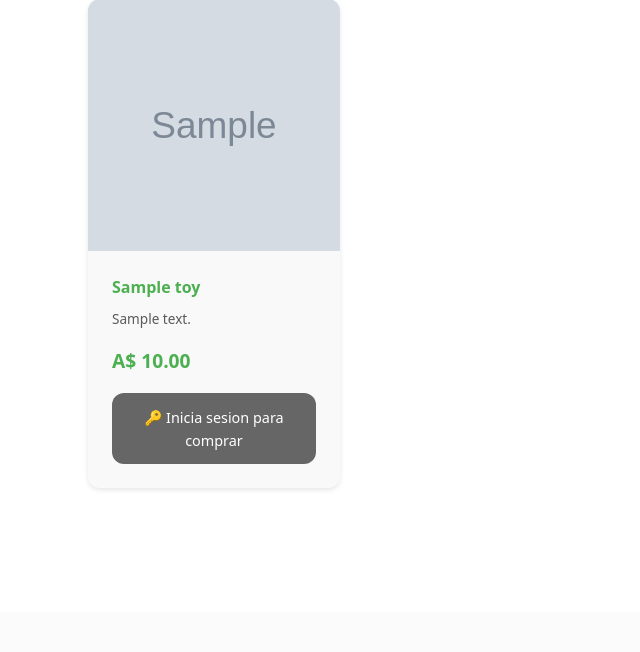
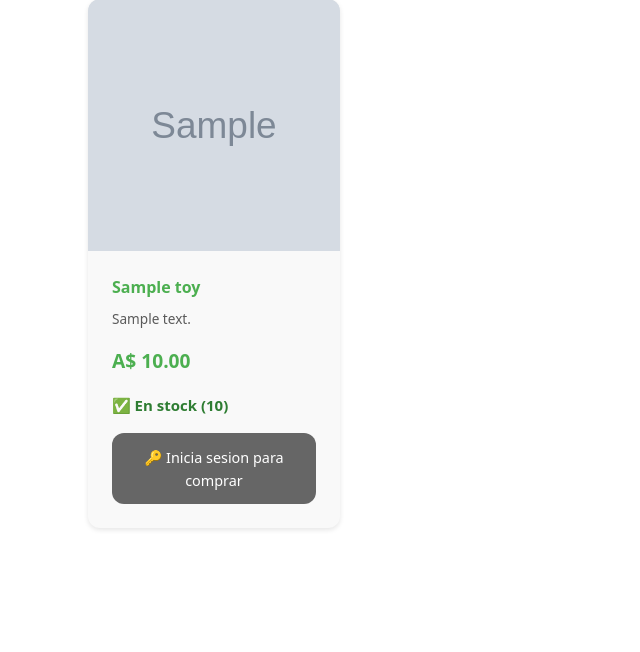
Before and after one commit to Esemanraro/Tienda, a Flask app: page / in a window 1280 px wide. Shown: the part 249-901 px from the top of the page, without its empty margins (0-640 px from the left). Before the commit the page ends 738 px from the top, so only its background shows below. Run offline with Flask 3, Linux system fonts and the light colour scheme; tables that the repository leaves empty hold one stand-in row (values such as "Sample post"); grey boxes marked "Sample" are stand-in pictures; parts of the project's set-up code (start-up, migrations or seed data) failed here and were passed over; some libraries are stand-ins or nearby versions.

Commit message:
Show out-of-stock messaging and return full category results

```diff
--- a/blueprints/shop.py
+++ b/blueprints/shop.py
@@ -152,14 +152,11 @@ def advanced_search():
 def basic_search():
     """BÃºsqueda bÃ¡sica (fallback)"""
     query = request.args.get('query', '').strip()
-    toy_type = request.args.get('toy_type') or request.args.get('category', '')
+    toy_type = (request.args.get('toy_type') or request.args.get('category') or '').strip()
     # New filters
     age = request.args.get('age') or request.args.get('age_range') or ''
     gender = request.args.get('gender', '')
     sort = request.args.get('sort', 'name')
-    page = PaginationHelper.get_page_number()
-    per_page = PaginationHelper.get_per_page(default=12)
-
     # Construir consulta base
     toys_query = Toy.query.filter_by(is_active=True)
     # Filtrar por centro si el usuario estÃ¡ autenticado
@@ -185,7 +182,10 @@ def basic_search():
         )
 
     if toy_type:
-        toys_query = toys_query.filter(Toy.category == toy_type)
+        normalized_category = toy_type.lower()
+        toys_query = toys_query.filter(
+            db.func.lower(db.func.trim(Toy.category)) == normalized_category
+        )
 
     # Nuevos filtros por columnas del item (Toy)
     if age:
@@ -203,16 +203,8 @@ def basic_search():
     else:  # fallback
         toys_query = toys_query.order_by(Toy.created_at.desc())
 
-    # PaginaciÃ³n
-    toys_pagination = toys_query.paginate(
-        page=page, per_page=per_page, error_out=False
-    )
-
-    # URLs de paginaciÃ³n
-    pagination_urls = PaginationHelper.build_pagination_urls(
-        toys_pagination, 'shop.search',
-        query=query, category=toy_type, toy_type=toy_type, age=age, gender=gender, sort=sort
-    )
+    # Obtener todos los resultados sin paginación para garantizar que se muestren todos los juguetes
+    toys = toys_query.all()
 
     # Obtener categorÃ­as para filtros
     categories = db.session.query(Toy.category).filter(
@@ -220,13 +212,11 @@ def basic_search():
         Toy.category.isnot(None)
     ).distinct().all()
 
-    category_list = sorted(cat[0] for cat in categories)
+    category_list = sorted({cat[0].strip() for cat in categories if cat[0]})
 
     return render_template(
         'search.html',
-        toys=toys_pagination.items,
-        pagination=toys_pagination,
-        pagination_urls=pagination_urls,
+        toys=toys,
         query=query,
         category=toy_type,
         toy_type=toy_type,
--- a/templates/index.html
+++ b/templates/index.html
@@ -26,10 +26,22 @@
                     <h3>{{ toy.name }}</h3>
                     <p class="toy-description">{{ toy.description }}</p>
                     <p class="toy-price">A$ {{ "%.2f"|format(toy.price) }}</p>
+                    {% set stock = toy.stock or 0 %}
+                    {% if stock > 0 %}
+                        <p class="toy-stock in-stock">✅ En stock ({{ stock }})</p>
+                    {% else %}
+                        <p class="toy-stock out-of-stock">❌ Sin stock</p>
+                    {% endif %}
                     {% if current_user.is_authenticated %}
-                        <button type="button" class="add-to-cart" data-toy-id="{{ toy.id }}" onclick="addToCart({{ toy.id }})">
-                            🛒 Agregar al Carrito
-                        </button>
+                        {% if stock > 0 %}
+                            <button type="button" class="add-to-cart" data-toy-id="{{ toy.id }}" onclick="addToCart({{ toy.id }})">
+                                🛒 Agregar al Carrito
+                            </button>
+                        {% else %}
+                            <button type="button" class="add-to-cart" disabled>
+                                🚫 Sin stock disponible
+                            </button>
+                        {% endif %}
                     {% else %}
                         <a href="{{ url_for('auth.login') }}" class="login-to-buy">
                             🔑 Inicia sesion para comprar
@@ -113,6 +125,19 @@
     margin: 0 0 1rem 0;
 }
 
+.toy-stock {
+    margin: 0 0 1rem 0;
+    font-weight: 600;
+}
+
+.toy-stock.in-stock {
+    color: #2e7d32;
+}
+
+.toy-stock.out-of-stock {
+    color: #c62828;
+}
+
 .add-to-cart,
 .login-to-buy {
     width: 100%;
@@ -132,6 +157,12 @@
 .add-to-cart:hover {
     background: var(--secondary-color);
     transform: translateY(-2px);
+}
+
+.add-to-cart:disabled {
+    background: #b0b0b0;
+    cursor: not-allowed;
+    transform: none;
 }
 
 .login-to-buy {
```
Also changed, not shown: templates/search.html (+34 -3 lines).
